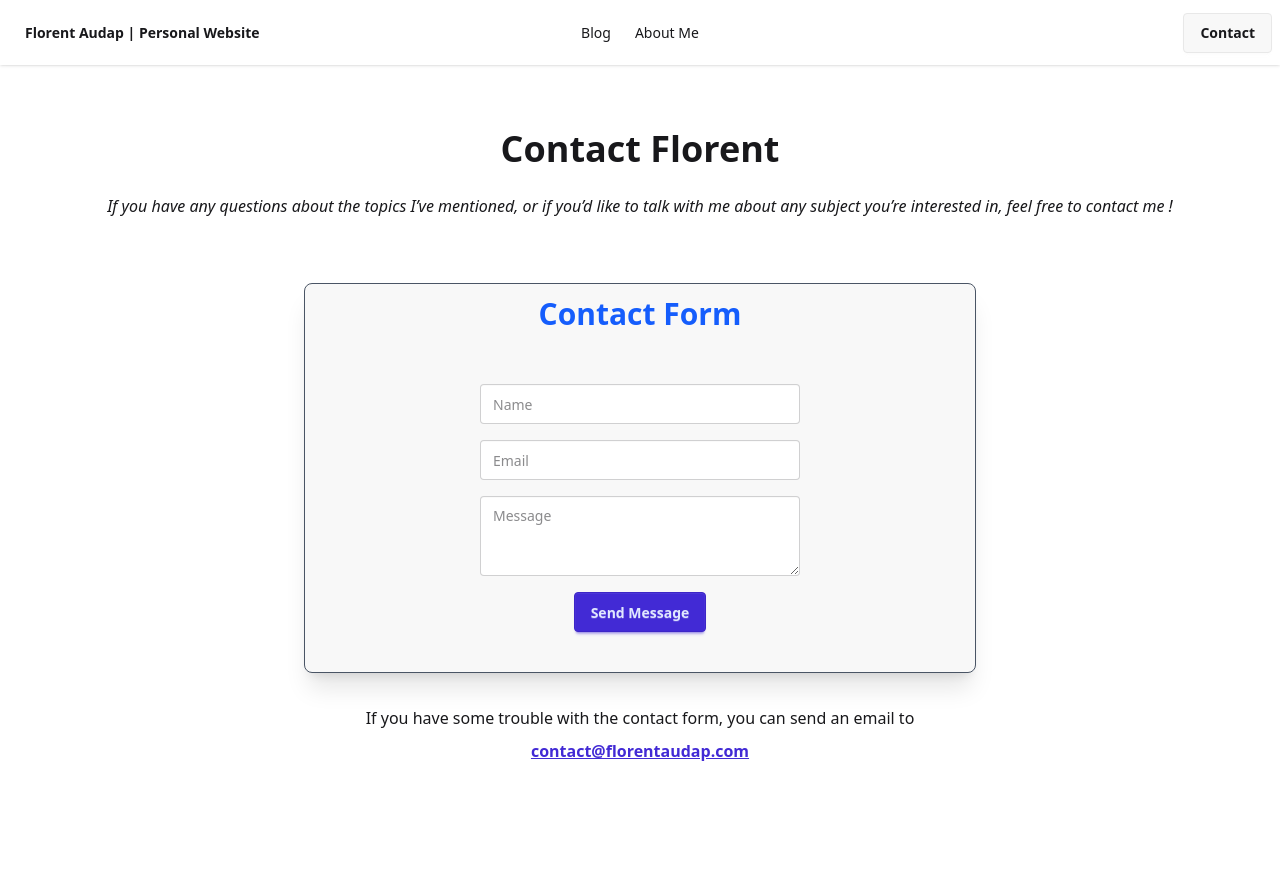
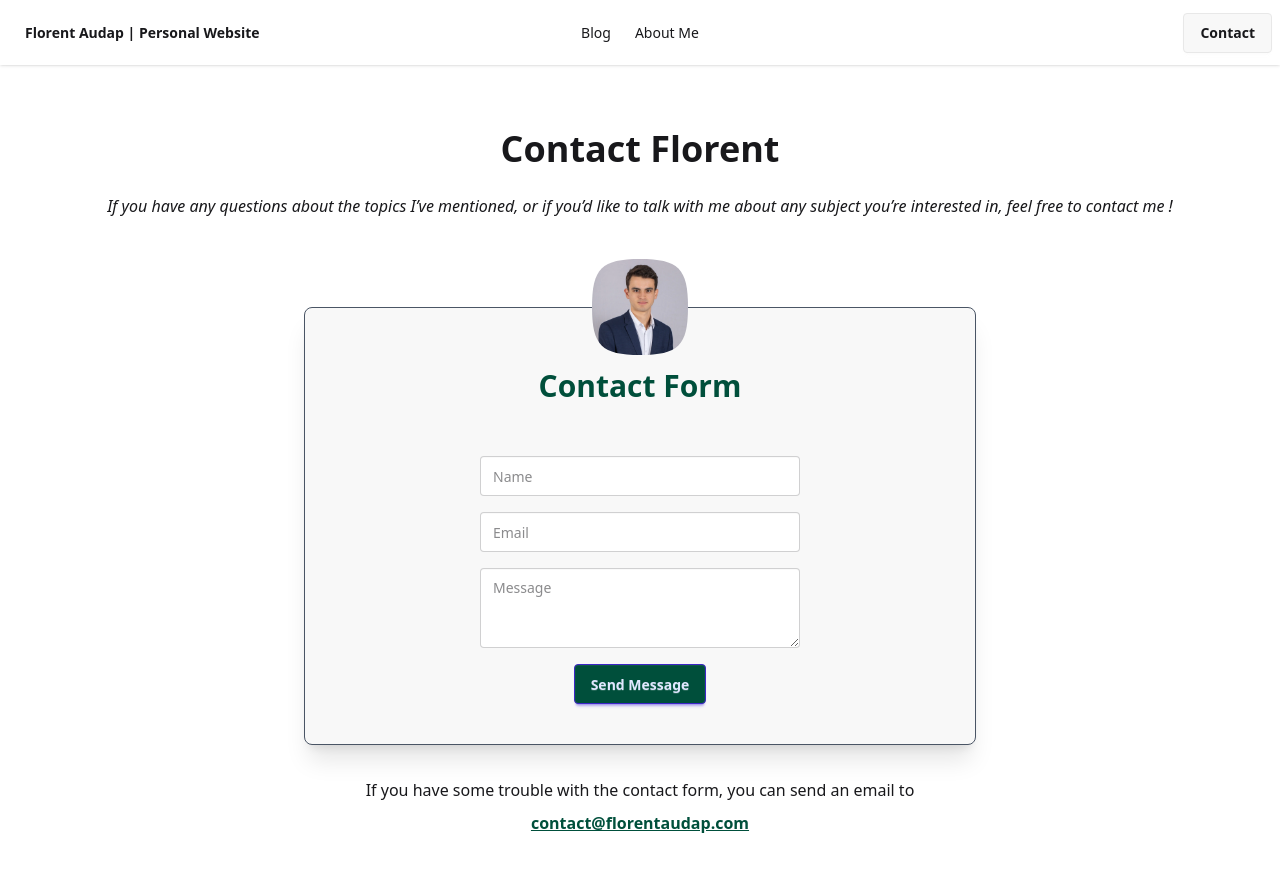
Before and after one commit to florent-audap/flodap-website, a React (Vite) app: page /contact in a window 1280 px wide. Shown: the top 872 px of the page. Before the commit the page ends 803 px from the top, so only its background shows below. Built offline with nearby package versions, Linux system fonts and the light colour scheme.

Commit message:
V1.1 – Aesthetic upgrade

```diff
--- a/src/components/contactForm.tsx
+++ b/src/components/contactForm.tsx
@@ -64,7 +64,7 @@ export function ContactForm() {
         onChange={e => setForm({ ...form, company: e.target.value })}
       />
 
-      <button className="btn btn-primary" disabled={loading}>
+      <button className="btn btn-primary bg-emerald-900" disabled={loading}>
         {loading ? "Sending..." : "Send Message"}
       </button>
 
--- a/src/pages/contact.tsx
+++ b/src/pages/contact.tsx
@@ -1,4 +1,5 @@
 import { ContactForm } from "../components/contactForm";
+import PhotoCVFlo from "../assets/CV-Flo.webp";
 
 export default function ContactPage() {
   return (
@@ -9,13 +10,18 @@ export default function ContactPage() {
         like to talk with me about any subject you’re interested in, feel free
         to contact me !
       </p>
-      <div className="card place-self-center bg-base-200 shadow-xl border border-gray-600 max-w-2/3 min-w-2xl mt-16">
-        <h2 className="text-center m-3 text-blue-600">Contact Form</h2>
+      <div className="avatar flex place-self-center z-10 -mb-12 mt-10">
+        <div className="mask mask-squircle w-24">
+          <img src={PhotoCVFlo} className="object-top" />
+        </div>
+      </div>
+      <div className="card place-self-center bg-base-200 shadow-xl border border-gray-600 max-w-2/3 min-w-2xl pt-12">
+        <h2 className="text-center m-3 text-emerald-900">Contact Form</h2>
         <ContactForm/>
       </div>
       <div className="text-center mt-8 mb-10">
         <p className="mb-2">If you have some trouble with the contact form, you can send an email to</p>
-        <a href="mailto:contact@florentaudap.com" className="link link-primary font-semibold">contact@florentaudap.com</a>
+        <a href="mailto:contact@florentaudap.com" className="link link-primary text-emerald-900 font-semibold">contact@florentaudap.com</a>
       </div>
     </>
   );
```
Also changed, not shown: src/assets/CV-Flo.webp (added).
